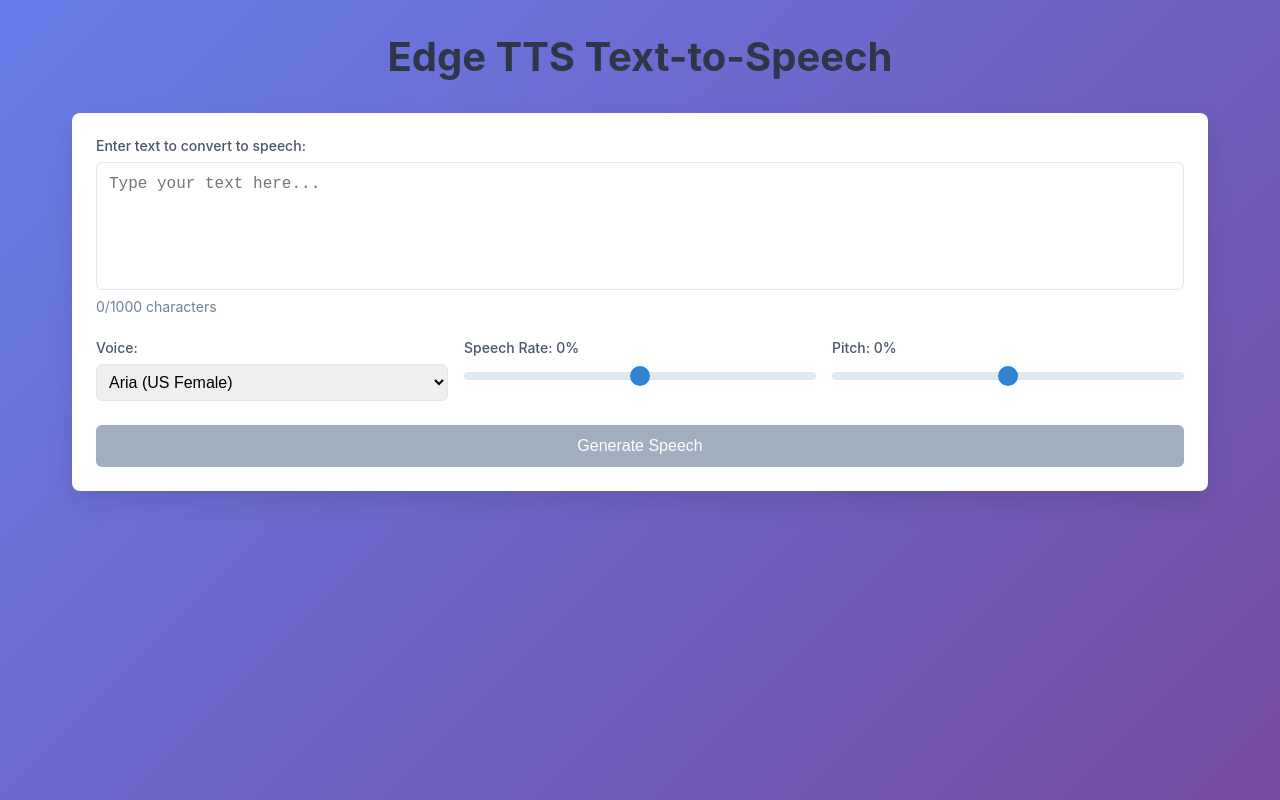
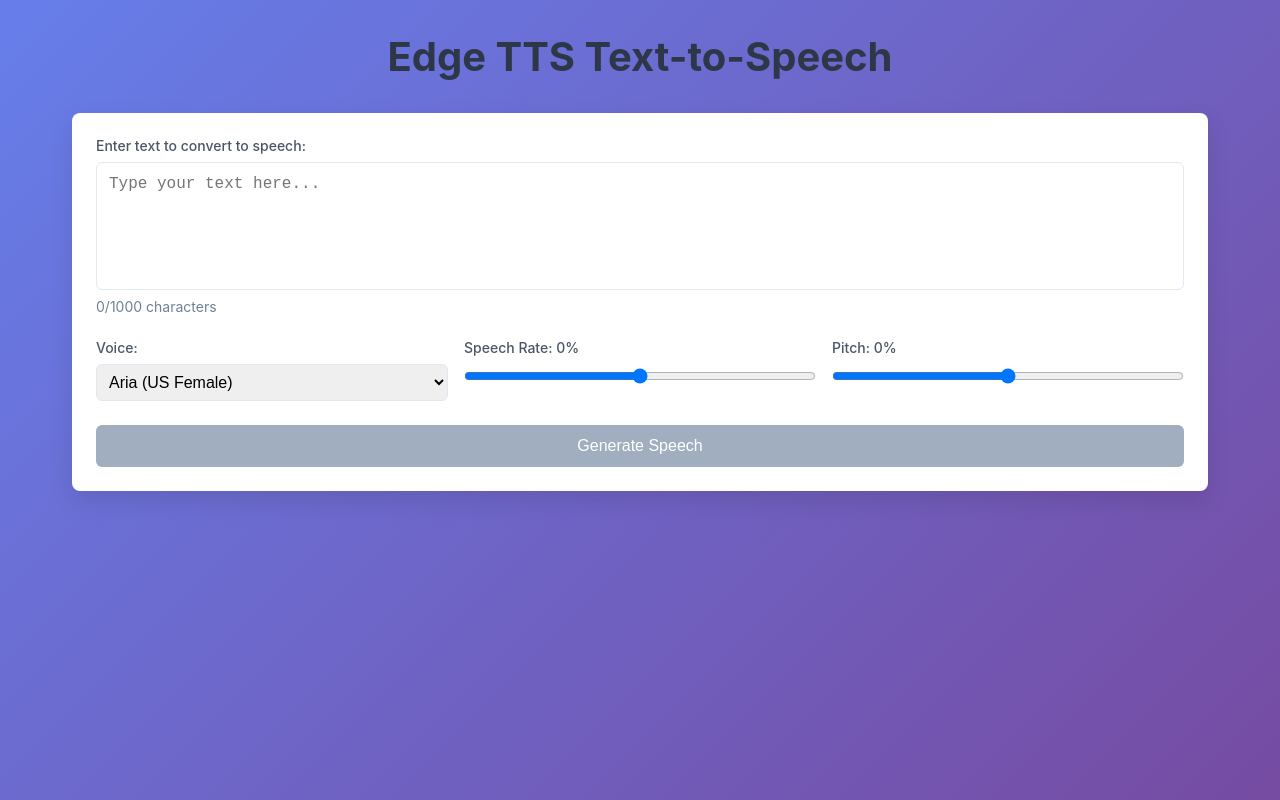
Before and after one commit to LaganYT/ImpactTTS, a Next.js app: page / in a window 1280 px wide. Built offline with nearby package versions, Linux system fonts and the light colour scheme.

Commit message:
Refactor TTS audio synthesis parameters and clean up global CSS by removing deprecated appearance property.

```diff
--- a/app/api/tts/route.ts
+++ b/app/api/tts/route.ts
@@ -22,11 +22,7 @@ export async function POST(request: NextRequest) {
     const edgeTTS = new EdgeTTS();
 
     // Generate audio buffer
-    const audioBuffer = await edgeTTS.synthesize(text, {
-      voice,
-      rate,
-      pitch,
-    });
+    const audioBuffer = await edgeTTS.synthesize(text, voice, rate, pitch);
 
     // Convert buffer to base64 for response
     const base64Audio = Buffer.from(audioBuffer).toString('base64');
--- a/app/globals.css
+++ b/app/globals.css
@@ -120,7 +120,6 @@ body {
   border-radius: 0.25rem;
   background: #e2e8f0;
   outline: none;
-  -webkit-appearance: none;
 }
 
 .range::-webkit-slider-thumb {
```
